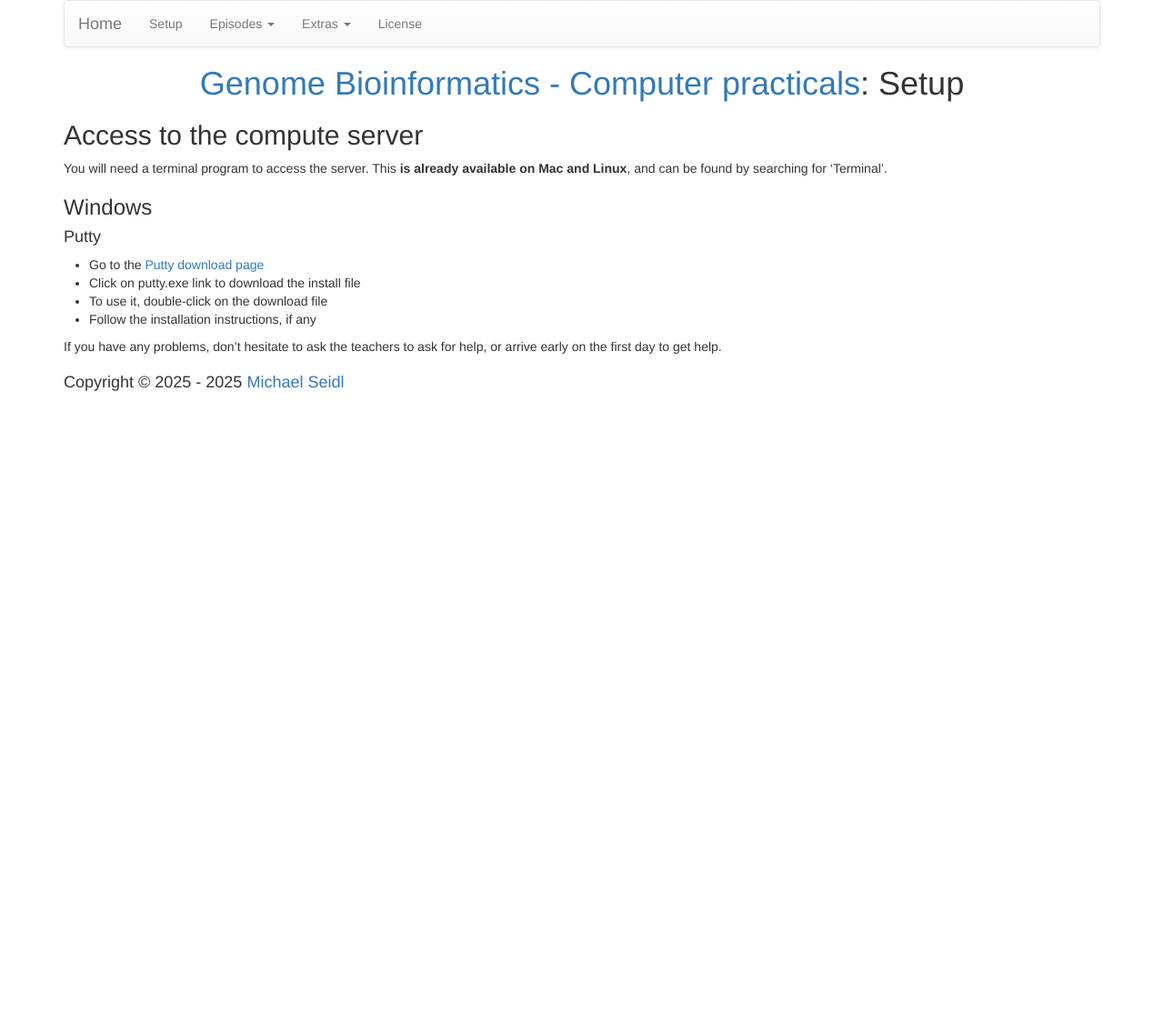
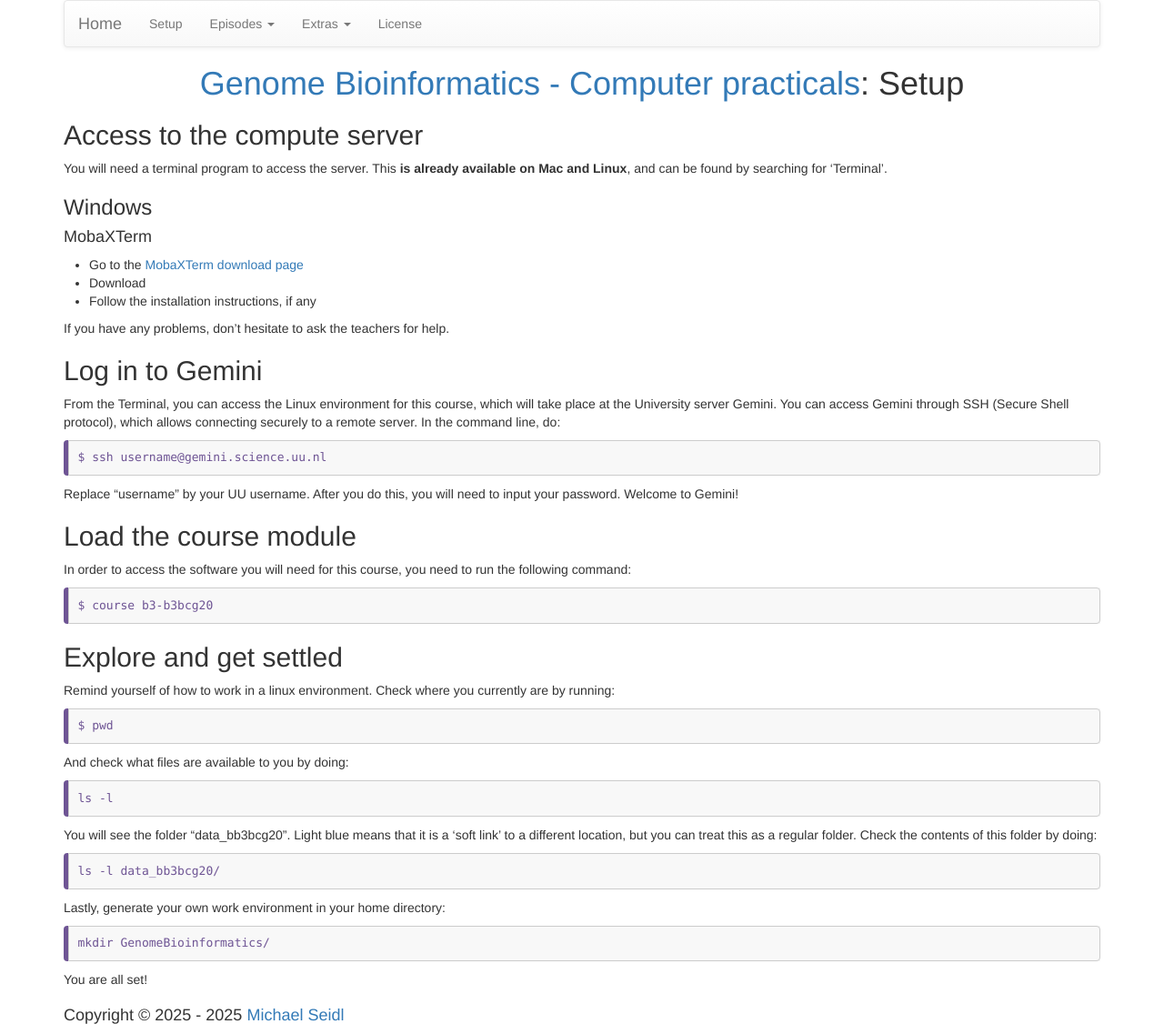
Before and after one commit to TeamMGE/GenomeBioinformaticsCourse, a Jekyll site: the page built from setup.md, in a window 1280 px wide. Shown: the whole page at 91% size. Built offline with Jekyll 4.4.1, drawn with Linux system fonts in a browser that asks for light colours; before the commit the page ends 900 px from its top, so only the background shows below that.

Commit message:
Update setup.md

```diff
--- a/setup.md
+++ b/setup.md
@@ -8,10 +8,55 @@ root: .
 You will need a terminal program to access the server. This **is already available on Mac and Linux**, and can be found by searching for 'Terminal'.
 
 ### Windows
-#### Putty
-- Go to the [Putty download page](http://www.chiark.greenend.org.uk/~sgtatham/putty/download.html)
-- Click on putty.exe link to download the install file
-- To use it, double-click on the download file
+#### MobaXTerm
+- Go to the [MobaXTerm download page](https://mobaxterm.mobatek.net/download.html)
+- Download
 - Follow the installation instructions, if any
 
-If you have any problems, don't hesitate to ask the teachers to ask for help, or arrive early on the first day to get help.
+If you have any problems, don't hesitate to ask the teachers for help.
+
+## Log in to Gemini
+
+From the Terminal, you can access the Linux environment for this course, which will take place at the University server Gemini. You can access Gemini through SSH (Secure Shell protocol), which allows connecting securely to a remote server. In the command line, do:
+~~~
+$ ssh username@gemini.science.uu.nl
+~~~
+{: .bash}
+
+Replace "username" by your UU username. After you do this, you will need to input your password. Welcome to Gemini!
+
+## Load the course module
+
+In order to access the software you will need for this course, you need to run the following command:
+~~~
+$ course b3-b3bcg20
+~~~
+{: .bash}
+
+## Explore and get settled
+
+Remind yourself of how to work in a linux environment. Check where you currently are by running:
+~~~
+$ pwd
+~~~
+{: .bash}
+
+And check what files are available to you by doing:
+~~~
+ls -l
+~~~
+{: .bash}
+
+You will see the folder "data_bb3bcg20". Light blue means that it is a 'soft link' to a different location, but you can treat this as a regular folder. Check the contents of this folder by doing:
+~~~
+ls -l data_bb3bcg20/
+~~~
+{: .bash}
+
+Lastly, generate your own work environment in your home directory:
+~~~
+mkdir GenomeBioinformatics/
+~~~
+{: .bash}
+
+You are all set!
```
